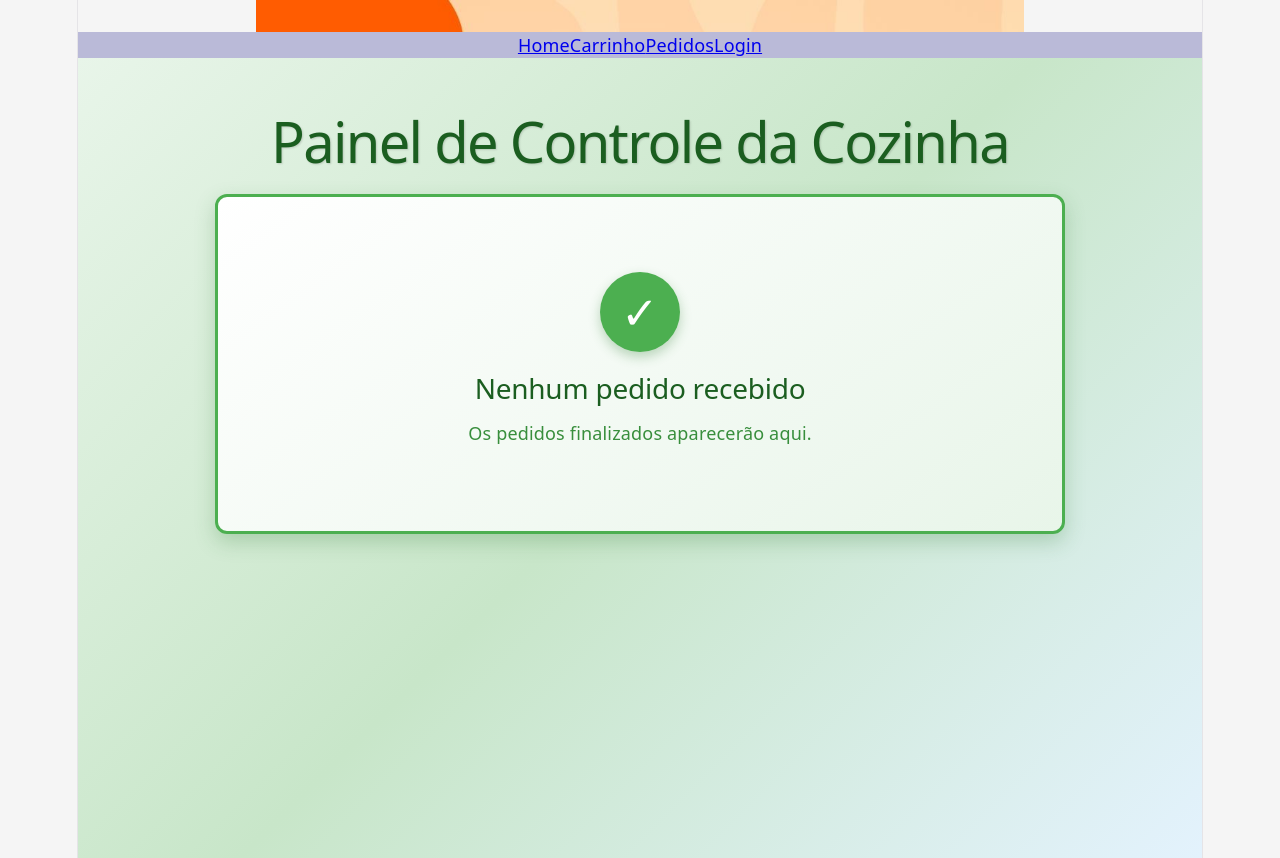
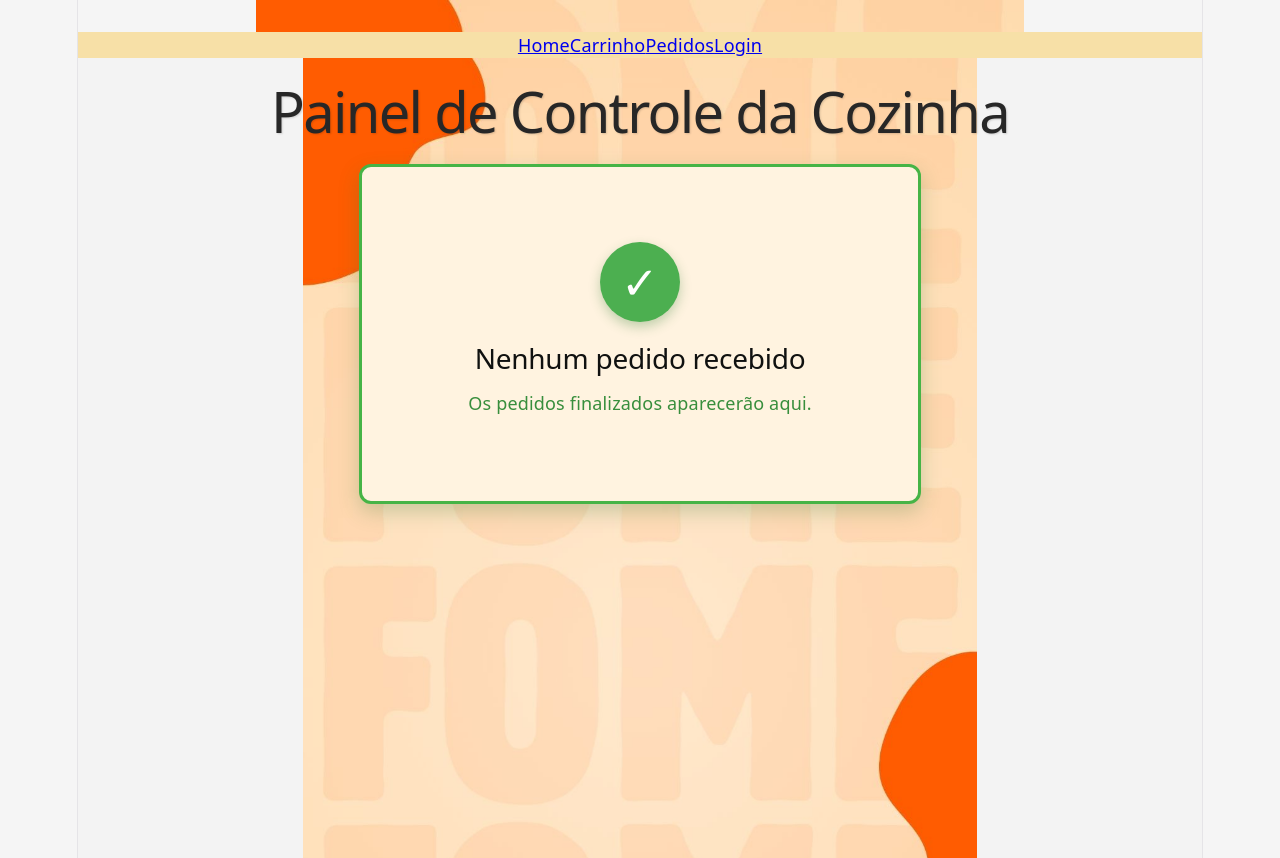
Before and after one commit to oseiasrebelo/projeto-lanchonete, a React (Vite) app: page /Pedidos in a window 1280 px wide. Built offline with nearby package versions, Linux system fonts and the light colour scheme.

Commit message:
commit 016

```diff
--- a/src/components/Header.css
+++ b/src/components/Header.css
@@ -6,5 +6,5 @@ color:white;
 }
 
 .menu{
-    background-color: rgb(186, 186, 216);
+    background-color: rgb(247, 224, 167);
 }
--- a/src/pages/Carrinho.css
+++ b/src/pages/Carrinho.css
@@ -3,9 +3,17 @@
     width: 100%;
     min-height: 100vh;
     padding: 30px 20px;
-    background-color: #f5f5f5;
+
+    background-image: url("/imagem/plano-fundo.jpg");
+    background-size: 60% auto;
+    background-position: center top;
+    background-repeat: no-repeat;
+    background-attachment: fixed;
+    background-color: #ffffff;
+
     box-sizing: border-box;
 }
+
 
 
 /* CONTAINER PRINCIPAL */
@@ -15,7 +23,7 @@
     max-width: 900px;
     margin: 0 auto;
     padding: 25px;
-    background-color: white;
+    background-color: rgb(243, 217, 139);
     border-radius: 12px;
     box-shadow: 0 4px 12px rgba(0, 0, 0, 0.12);
     box-sizing: border-box;
--- a/src/pages/Pedidos.css
+++ b/src/pages/Pedidos.css
@@ -1,10 +1,14 @@
-.pagina-pedidos {
-    width: 100%;
+.pagina-pedidos:has(.sem-pedido) {
+    background-image: url("/imagem/plano-fundo.jpg");
+    background-size: 60% auto;
+    background-position: center top;
+    background-repeat: no-repeat;
+    background-attachment: fixed;
+    background-color: #f3f3f3;
+
     min-height: 100vh;
-    padding: 30px 20px;
-    background-color: #f3f3f3;
-    box-sizing: border-box;
 }
+
 
 .pagina-pedidos h1 {
     text-align: center;
@@ -16,7 +20,7 @@
 /* CARD DO PEDIDO */
 
 .pedido-card {
-    width: 100%;
+    width: 50%;
     max-width: 850px;
     margin: 0 auto;
     background-color: white;
@@ -33,7 +37,7 @@
     display: flex;
     justify-content: space-between;
     align-items: center;
-    border-bottom: 2px solid #eeeeee;
+    border-bottom: 2px solid #0a0000;
     padding-bottom: 15px;
 }
 
@@ -411,7 +415,7 @@
    PÁGINA SEM PEDIDOS
    ========================================= */
 
-/* Fundo geral da página */
+/* Fundo geral da página
 .pagina-pedidos:has(.sem-pedido) {
     background: linear-gradient(
         135deg,
@@ -421,12 +425,12 @@
     );
 
     min-height: 100vh;
-}
+}*/
 
 
 /* Título da página */
 .pagina-pedidos:has(.sem-pedido) h1 {
-    color: #1b5e20;
+    color: #272727;
 
     text-shadow:
         1px 1px 2px rgba(0, 0, 0, 0.15);
@@ -437,13 +441,10 @@
 
 /* Card sem pedido */
 .pedido-card:has(.sem-pedido) {
-    background: linear-gradient(
-        145deg,
-        #ffffff,
-        #e8f5e9
-    );
+    background-color: #fff3e0;
 
-    border: 3px solid #4caf50;
+
+    border: 3px solid #46b446;
 
     box-shadow:
         0 8px 20px rgba(46, 125, 50, 0.25);
@@ -456,7 +457,7 @@
 .pedido-card:has(.sem-pedido) .sem-pedido {
     padding: 50px 20px;
 
-    color: #2e7d32;
+    color: #4eaf4e;
 
     text-align: center;
 }
@@ -464,7 +465,7 @@
 
 /* Título "Nenhum pedido recebido" */
 .pedido-card:has(.sem-pedido) .sem-pedido h2 {
-    color: #1b5e20;
+    color: #101110;
 
     font-size: 28px;
 
@@ -555,7 +556,7 @@
 
 
 .pagina-pedidos:has(.sem-pedido) .btn-pronto {
-    background-color: #4caf50;
+    background-color: #55b86e;
 }
 
 
```
